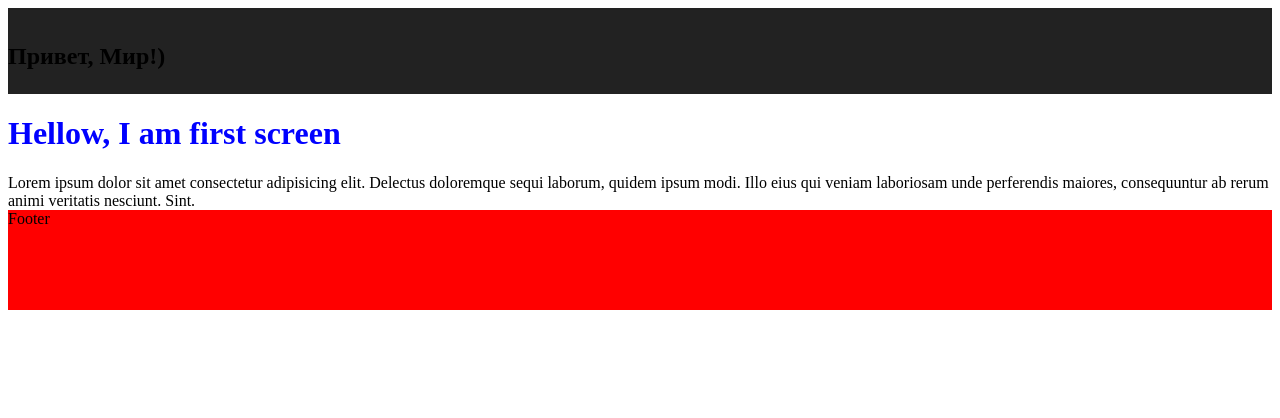
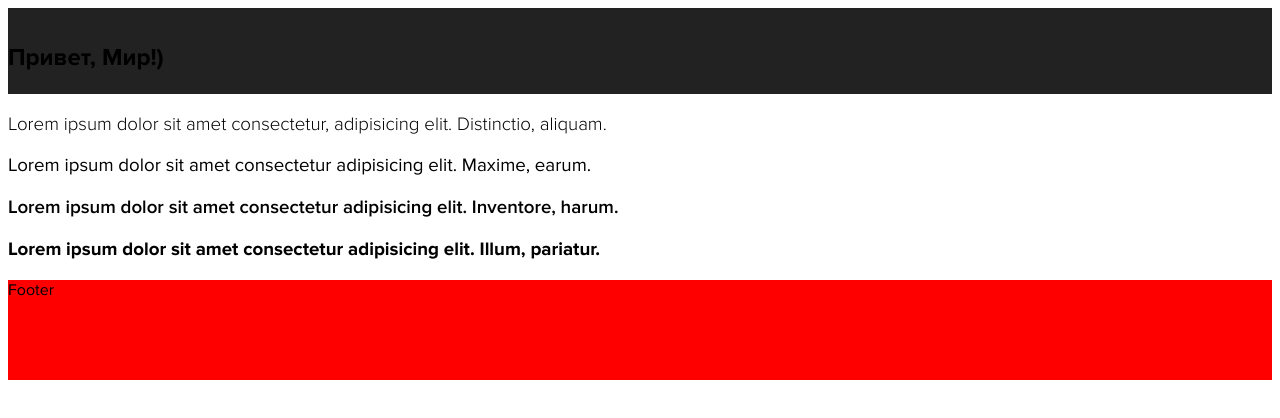
Before and after one commit to andrii-bondarenko-dev/dev-MasterTao, a website: page dev/index.html in a window 1280 px wide. Drawn offline with nearby package versions, Linux system fonts and the light colour scheme; files that its build step writes are made by us from their sources.

Commit message:
build: added ProximaNova

```diff
--- a/dev/sass/fonts.scss
+++ b/dev/sass/fonts.scss
@@ -1,7 +1,28 @@
 @font-face {
-    font-family: 'Gilroy-Regular';
-    src: url('./assets/fonts/Gilroy-Regular.woff') format('woff');
-    font-weight: normal;
+    font-family: 'ProximaNova';
+    src: url('./assets/fonts/ProximaNova-Light.ttf') format('truetype');
+    font-weight: 300;
     font-style: normal;
     font-display: swap;
 }
+@font-face {
+    font-family: 'ProximaNova';
+    src: url('./assets/fonts/ProximaNova-Regular.ttf') format('truetype');
+    font-weight: 400;
+    font-style: normal;
+    font-display: swap;
+}
+@font-face {
+    font-family: 'ProximaNova';
+    src: url('./assets/fonts/ProximaNova-Semibold.ttf') format('truetype');
+    font-weight: 600;
+    font-style: normal;
+    font-display: swap;
+}
+@font-face {
+    font-family: 'ProximaNova';
+    src: url('./assets/fonts/ProximaNova-Bold.ttf') format('truetype');
+    font-weight: 700;
+    font-style: normal;
+    font-display: swap;
+}
--- /dev/null
+++ b/dev/sass/global.scss
@@ -0,0 +1,15 @@
+body{
+    font-family: "ProximaNova";
+}
+.fw-300{
+font-weight: 300;
+}
+.fw-400{
+font-weight: 400;
+}
+.fw-600{
+font-weight: 600;
+}
+.fw-700{
+font-weight: 700;
+}
--- a/dev/style.scss
+++ b/dev/style.scss
@@ -14,6 +14,7 @@ Use it to make something cool, have fun, and share what you've learned with othe
 */
 @import "sass/variables";
 @import "sass/fonts";
+@import "sass/global";
 @import "sass/header";
 @import "sass/first-screen";
 @import "sass/footer";
--- a/dev/templates/first-screen.html
+++ b/dev/templates/first-screen.html
@@ -1,4 +1,6 @@
 <div class="container">
-    <h1>Hellow, I am first screen</h1>
-    Lorem ipsum dolor sit amet consectetur adipisicing elit. Delectus doloremque sequi laborum, quidem ipsum modi. Illo eius qui veniam laboriosam unde perferendis maiores, consequuntur ab rerum animi veritatis nesciunt. Sint.
+   <h3 class="fw-300">Lorem ipsum dolor sit amet consectetur, adipisicing elit. Distinctio, aliquam.</h3>
+   <h3 class="fw-400">Lorem ipsum dolor sit amet consectetur adipisicing elit. Maxime, earum.</h3>
+   <h3 class="fw-600">Lorem ipsum dolor sit amet consectetur adipisicing elit. Inventore, harum.</h3>
+   <h3 class="fw-700">Lorem ipsum dolor sit amet consectetur adipisicing elit. Illum, pariatur.</h3>
 </div>
```
Also changed, not shown: dev/assets/fonts/ProximaNova-Bold.ttf (added), dev/assets/fonts/ProximaNova-Light.ttf (added), dev/assets/fonts/ProximaNova-Regular.ttf (added), dev/assets/fonts/ProximaNova-Semibold.ttf (added).
